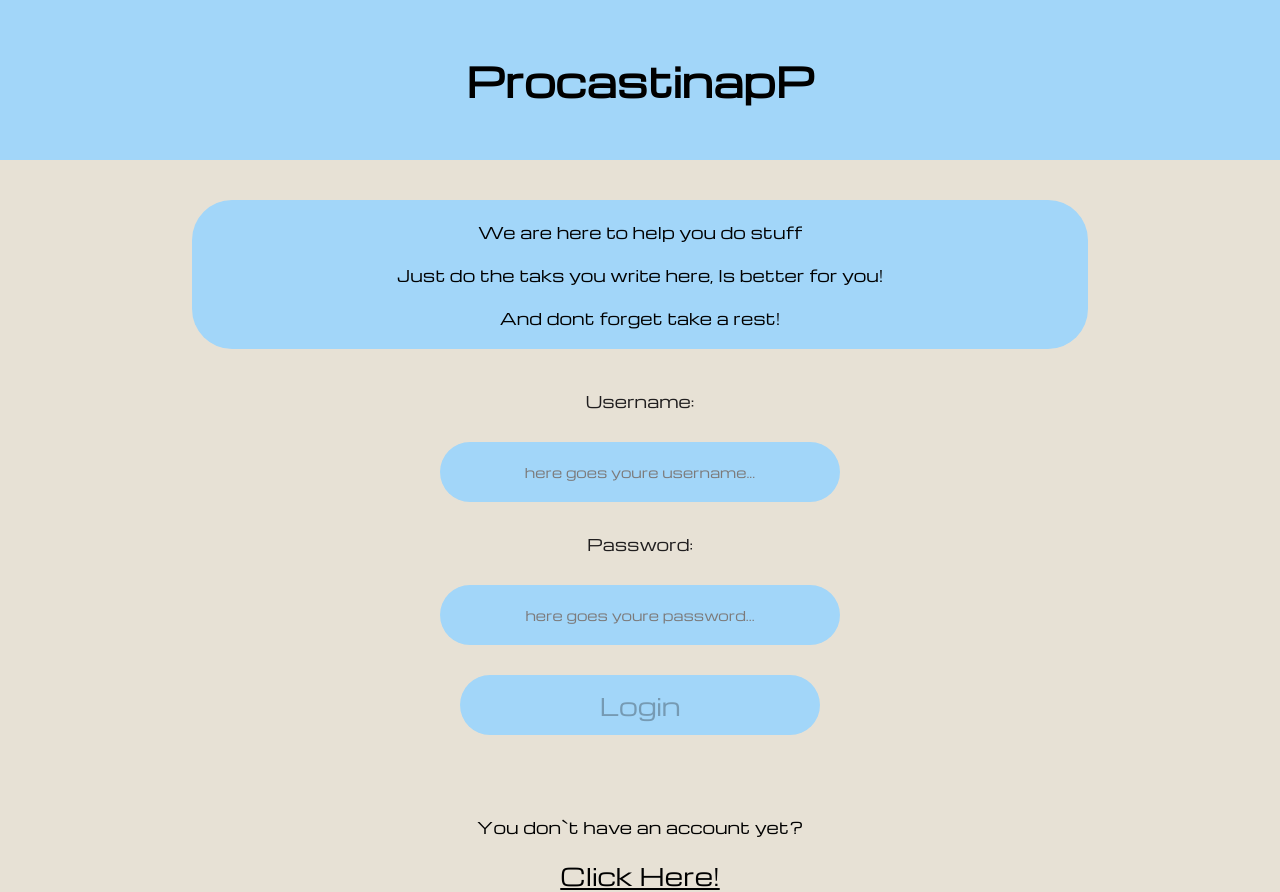
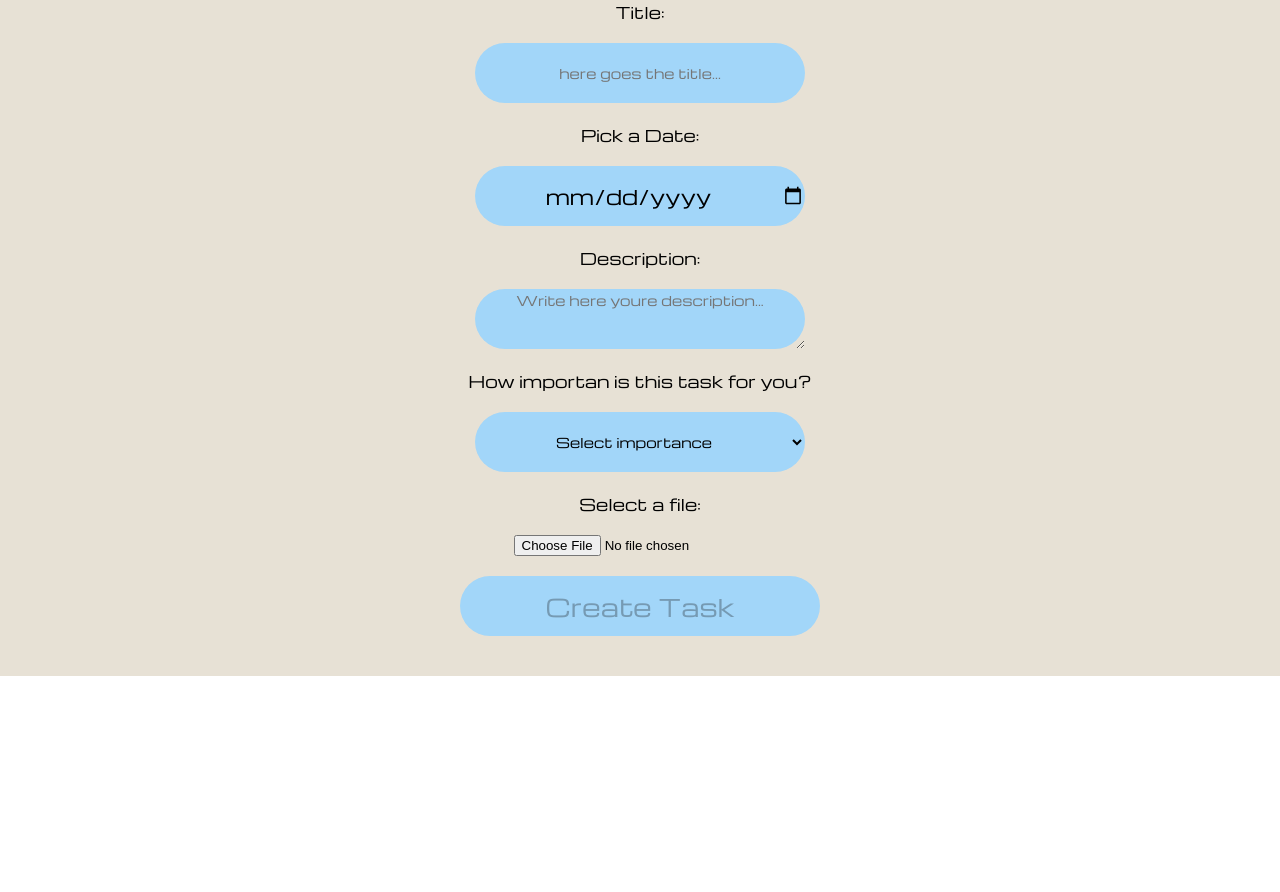
Before and after one commit to Gax1/procastinapp-front, a React (Create React App) app: page / in a window 1280 px wide. Before the commit this address led to /login. After the commit the page ends 800 px from the top, so only its background shows below. Built offline with nearby package versions, Linux system fonts and the light colour scheme; no server answers.

Commit message:
Added form skeleton and style

```diff
--- a/src/App.tsx
+++ b/src/App.tsx
@@ -3,6 +3,7 @@ import { Navigate, Route, Routes } from "react-router-dom";
 import AuthLogin from "./components/AuthComponent/AuthLoginComponent";
 import { Loading } from "./components/Loading/Loading";
 import { Modal } from "./components/Modal/Modal";
+import TaskForm from "./components/TaskForm/TaskForm";
 import { DayTasksPage } from "./pages/DayTasksPage/DayTasksPage";
 import { LoginPage } from "./pages/LoginPage/LoginPage";
 import { NotFoundPage } from "./pages/NotFoundPage/NotFoundPage";
@@ -17,7 +18,7 @@ function App() {
   return (
     <>
       <div className="main-container">
-        {isLoadding && <Loading />}
+        {/* {isLoadding && <Loading />}
         <Modal />
         <Routes>
           <Route path="/" element={<Navigate to={"/login"} />} />
@@ -28,7 +29,8 @@ function App() {
             element={<AuthLogin children={<DayTasksPage />} />}
           />
           <Route path="*" element={<NotFoundPage />} />
-        </Routes>
+        </Routes> */}
+        <TaskForm buttonText="Create Task" />
       </div>
     </>
   );
--- a/src/components/RegisterForm/RegisterForm.tsx
+++ b/src/components/RegisterForm/RegisterForm.tsx
@@ -78,7 +78,7 @@ const RegisterForm = (): JSX.Element => {
             value={registerUser.repetedPassword}
             onChange={handleChange}
           />
-          <label htmlFor="repetedPassword">Select a file: </label>
+          <label htmlFor="img">Select a file: </label>
           <input
             type="file"
             id="img"
--- /dev/null
+++ b/src/components/TaskForm/TaskForm.tsx
@@ -0,0 +1,41 @@
+import { Button } from "../Button/Button";
+import { TaskFormStyled } from "./TaskFormStyled";
+
+interface TaskFormProps {
+  buttonText: string;
+}
+
+const TaskForm = ({ buttonText }: TaskFormProps): JSX.Element => {
+  return (
+    <TaskFormStyled>
+      <label htmlFor="title">Title:</label>
+      <input
+        type="text"
+        className="form-input task-input"
+        id="title"
+        placeholder="here goes the title..."
+      />
+      <label htmlFor="date">Pick a Date:</label>
+      <input type="date" className="form-input task-input__date" id="date" />
+      <label htmlFor="">Description:</label>
+      <textarea
+        className="form-input task-input__description"
+        rows={10}
+        cols={30}
+        placeholder="Write here youre description..."
+      ></textarea>
+      <label htmlFor="importance">How importan is this task for you?</label>
+      <select name="importance" id="importance">
+        <option value="">Select importance</option>
+        <option value="very">very</option>
+        <option value="very">medium</option>
+        <option value="very">small</option>
+      </select>
+      <label htmlFor="img">Select a file:</label>
+      <input type="file" className="task-input__select-image" id="img" />
+      <Button buttonText={buttonText} disabled />
+    </TaskFormStyled>
+  );
+};
+
+export default TaskForm;
--- /dev/null
+++ b/src/components/TaskForm/TaskFormStyled.ts
@@ -0,0 +1,31 @@
+import styled from "styled-components";
+
+export const TaskFormStyled = styled.form`
+  display: flex;
+  flex-direction: column;
+  gap: 20px;
+  justify-content: center;
+  align-items: center;
+  width: 100%;
+  .form-input {
+    font-family: inherit;
+    background-color: ${(props) => props.theme.colors.mainColor};
+    border-radius: ${(props) => props.theme.borderRadius};
+    width: ${(props) => props.theme.inputsSizesMobile.mobileWidth};
+    height: ${(props) => props.theme.inputsSizesMobile.mobileHeigth};
+    border: none;
+    text-align: center;
+  }
+  .task-input__date {
+    font-size: 20px;
+  }
+  select {
+    font-family: inherit;
+    background-color: ${(props) => props.theme.colors.mainColor};
+    border-radius: ${(props) => props.theme.borderRadius};
+    width: ${(props) => props.theme.inputsSizesMobile.mobileWidth};
+    height: ${(props) => props.theme.inputsSizesMobile.mobileHeigth};
+    border: none;
+    text-align: center;
+  }
+`;
--- a/src/index.css
+++ b/src/index.css
@@ -13,6 +13,6 @@ a {
   color: inherit;
 }
 .main-container {
-  height: 100vh;
+  height: 100%;
   background-color: #e7e1d5;
 }
```
